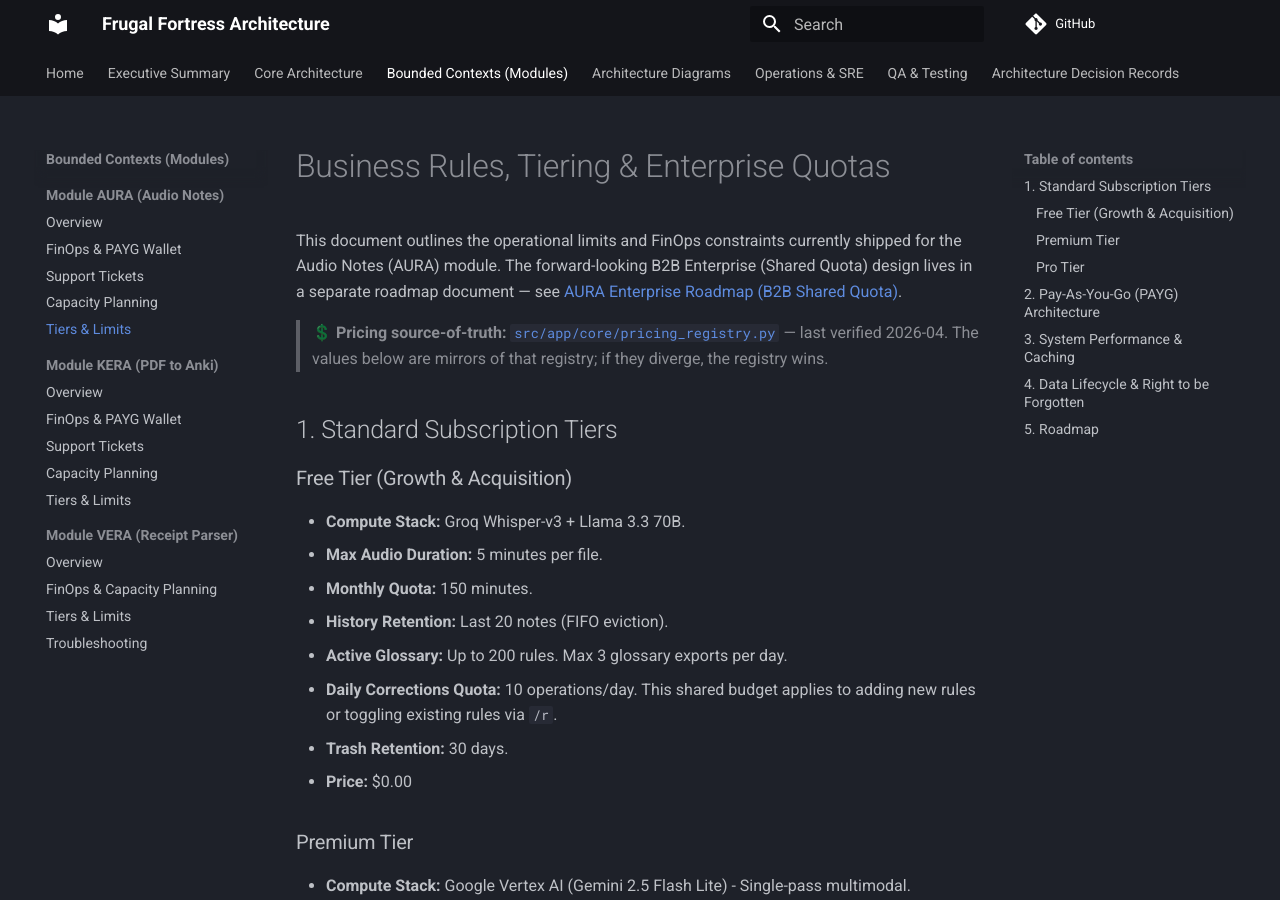
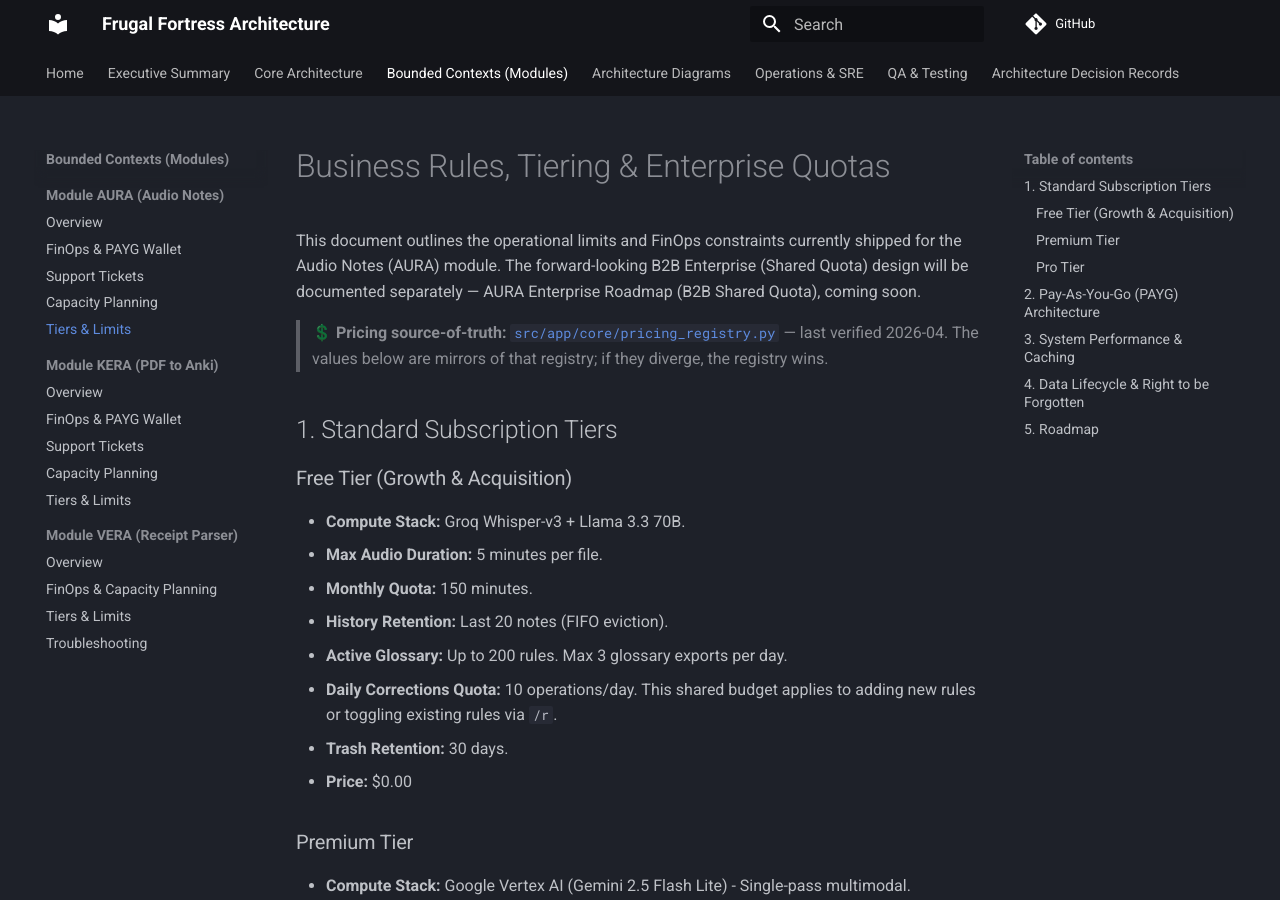
Before and after one commit to JMMAILabs/frugal-fortress-architecture, an MkDocs documentation site: the page built from docs/AURA/tiers.md, in a window 1280 px wide and 900 px high. Built offline with MkDocs 1.6.1 and Material for MkDocs 9.7.7, drawn with Linux system fonts in a browser that asks for light colours; comment, search, counter and statistics services are not loaded; some of the changed text lies outside the part shown.

```diff
--- a/docs/AURA/tiers.md
+++ b/docs/AURA/tiers.md
@@ -1,6 +1,6 @@
 # Business Rules, Tiering & Enterprise Quotas
 
-This document outlines the operational limits and FinOps constraints currently shipped for the Audio Notes (AURA) module. The forward-looking B2B Enterprise (Shared Quota) design lives in a separate roadmap document — see [AURA Enterprise Roadmap (B2B Shared Quota)](roadmap_enterprise_b2b.md).
+This document outlines the operational limits and FinOps constraints currently shipped for the Audio Notes (AURA) module. The forward-looking B2B Enterprise (Shared Quota) design will be documented separately — AURA Enterprise Roadmap (B2B Shared Quota), coming soon.
 
 > 💲 **Pricing source-of-truth:** [`src/app/core/pricing_registry.py`](https://github.com/JMMAILabs/frugal-fortress-architecture) — last verified 2026-04. The values below are mirrors of that registry; if they diverge, the registry wins.
 
@@ -64,4 +64,4 @@
 
 ## 5. Roadmap
 
-The forward-looking B2B Enterprise (Shared Quota) design has been moved to its own document so this file only describes shipped behaviour. See [AURA Enterprise Roadmap (B2B Shared Quota)](roadmap_enterprise_b2b.md).
+The forward-looking B2B Enterprise (Shared Quota) design will be documented separately. AURA Enterprise Roadmap (B2B Shared Quota) — coming soon.
```
